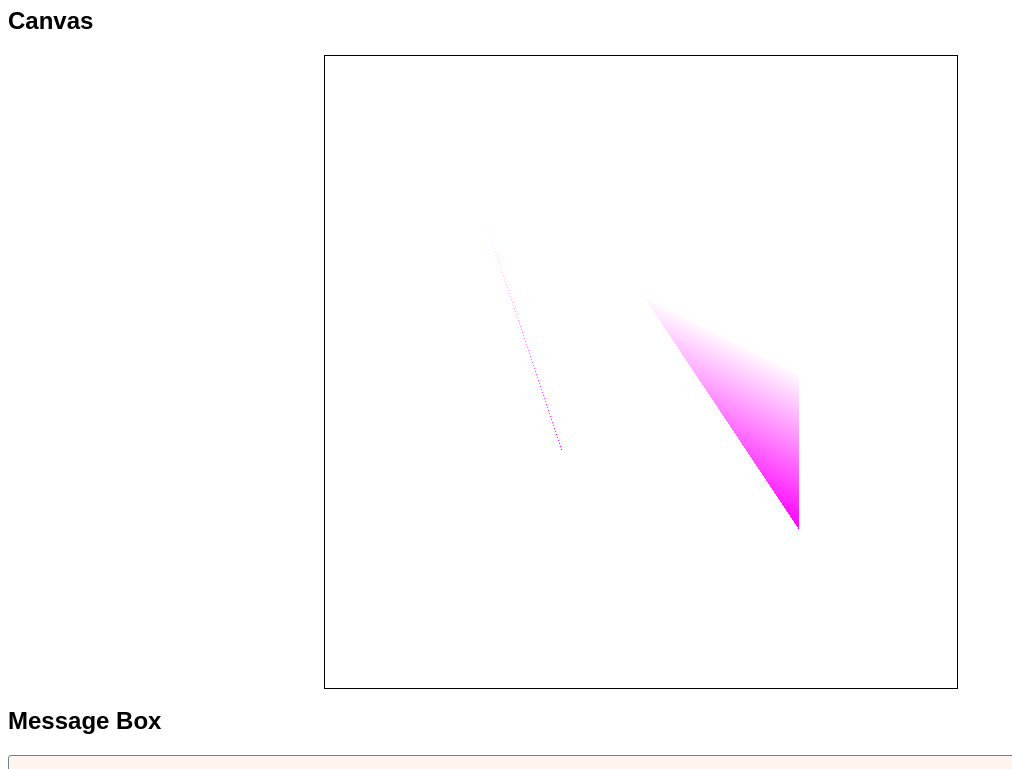
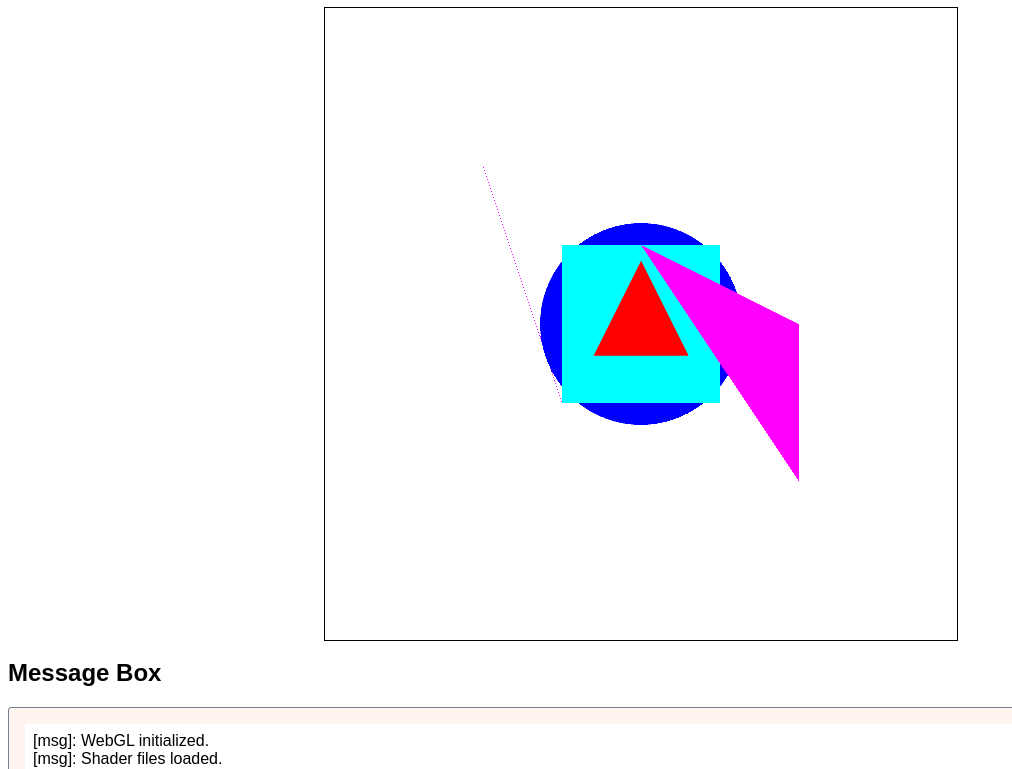
Before and after one commit to phyeony/cmpt361, a plain HTML site: page as1/index.html in a window 1280 px wide. Shown: the part 73-842 px from the top of the page, without its empty margins (0-1012 px from the left). Drawn offline with Linux system fonts and the light colour scheme; animation ran at ten frames a second.

Commit message:
move tutorial code to pacman

```diff
--- a/as1/index.html
+++ b/as1/index.html
@@ -9,11 +9,7 @@
 
 
 <body>
-
-    <h1>Drawing a Cube</h1>
-
-    <h2>Canvas</h2>
-
+    <h1>Pacman</h1>
     <div class="canvasContainer">
         <canvas id="myCanvas" tabindex="1"></canvas>
     </div>
--- a/as1/pacman.js
+++ b/as1/pacman.js
@@ -65,43 +65,88 @@ function initializeContext() {
     logMessage("WebGL initialized.");
 }
 
-function drawCircle() {
-    // Create a buffer object
-    var vertexBuffer = gl.createBuffer(),
-        vertices = [],
-        vertCount = 2;
+function drawCircle(radius, centerX, centerY, color, vertexBuffer, colorBuffer) {
+    var circleVertices = [];
+    var circleColor = [];
     for (var i=0.0; i<=360; i+=1) {
         // degrees to radians
         var j = i * Math.PI / 180;
         // X Y Z
         var vert1 = [
-        Math.sin(j),
-        Math.cos(j),
-        // 0,
+          centerX+radius*Math.sin(j),
+          centerY+radius*Math.cos(j),
         ];
         var vert2 = [
-        0,
-        0,
-        // 0,
+          centerX,
+          centerY,
         ];
-      // DONUT:
-      // var vert2 = [
-      //   Math.sin(j)*0.5,
-      //   Math.cos(j)*0.5,
-      // ];
-      vertices = vertices.concat(vert1);
-      vertices = vertices.concat(vert2);
+        circleVertices = circleVertices.concat(vert1);
+        circleVertices = circleVertices.concat(vert2);
+        circleColor = circleColor.concat(color)
+        circleColor = circleColor.concat(color)
     }
-    var n = vertices.length / vertCount;
-    gl.bindBuffer(gl.ARRAY_BUFFER, vertexBuffer);
-    gl.bufferData(gl.ARRAY_BUFFER, new Float32Array(vertices), gl.STATIC_DRAW);
+    drawA(gl.TRIANGLE_STRIP, circleVertices, circleColor, vertexBuffer, colorBuffer)
+}
 
-    var aPosition = gl.getAttribLocation(program, 'position');
-    gl.enableVertexAttribArray(aPosition);
-    gl.vertexAttribPointer(aPosition, vertCount, gl.FLOAT, false, 0, 0);
+function drawRectangle(centerX, centerY, width, height, color, vertexBuffer, colorBuffer) {
+    var rectangleVertices = [
+        centerX-width/2, centerY-height/2,
+        centerX+width/2, centerY-height/2,
+        centerX-width/2, centerY+height/2,
+        centerX+width/2, centerY+height/2,
+    ]
+    var rectangleColor = []
+    for(var i=0;i<8;i++){
+        rectangleColor = rectangleColor.concat(color)
+    }
+    drawA(gl.TRIANGLE_STRIP, rectangleVertices, rectangleColor, vertexBuffer, colorBuffer)
+}
 
-    gl.drawArrays(gl.TRIANGLE_STRIP, 0, n);
+function drawCustomTriangle(centerX, centerY, width, height, color, vertexBuffer, colorBuffer) {
+    var triangleVertices = [
+        centerX-width/2, centerY - 1/3*height,
+        centerX, centerY + 2/3 * height,
+        centerX+width/2, centerY - 1/3*height,
+    ]
+    var triangleColor = []
+    for(var i=0;i<3;i++){
+        triangleColor = triangleColor.concat(color)
     }
+    // console.log(rectangleColor)
+    drawA(gl.TRIANGLE_STRIP, triangleVertices, triangleColor, vertexBuffer, colorBuffer)
+}
+ // function drawCircle() {
+//     // Create a buffer object
+//     var vertexBuffer = gl.createBuffer(),
+//         vertices = [],
+//         vertCount = 2;
+//     for (var i=0.0; i<=360; i+=1) {
+//       // degrees to radians
+//       var j = i * Math.PI / 180;
+//       // X Y Z
+//       var vert1 = [
+//         Math.sin(j),
+//         Math.cos(j),
+//       ];
+//       var vert2 = [
+//         0, // center X
+//         0, // center Y
+//       ];
+//       // DONUT:
+
+//       vertices = vertices.concat(vert1);
+//       vertices = vertices.concat(vert2);
+//     }
+//     var n = vertices.length / vertCount;
+//     gl.bindBuffer(gl.ARRAY_BUFFER, vertexBuffer);
+//     gl.bufferData(gl.ARRAY_BUFFER, new Float32Array(vertices), gl.STATIC_DRAW);
+
+//     var aPosition = gl.getAttribLocation(program, 'position');
+//     gl.enableVertexAttribArray(aPosition);
+//     gl.vertexAttribPointer(aPosition, vertCount, gl.FLOAT, false, 0, 0);
+
+//     gl.drawArrays(gl.TRIANGLE_STRIP, 0, n);
+// }
 
 async function setup() {
     // TODO: Initialize the context.
@@ -154,12 +199,20 @@ function createBuffers() {
 
 // Draws the vertex data.
 function render() {
-    // TODO: Clear the screen (for COLOR_BUFFER_BIT)
+    // Clear the screen (for COLOR_BUFFER_BIT)
     gl.clear(gl.COLOR_BUFFER_BIT);
 
-    // TODO: Set the rendering st`ate to use the shader program
+    // Set the rendering st`ate to use the shader program
     gl.useProgram(prog);
 
+    // Create the vertex buffer and color buffer
+    var vertexBuffer = gl.createBuffer();
+    var colorBuffer = gl.createBuffer();
+
+    if (!vertexBuffer || !colorBuffer) {
+        console.log('Failed to create the buffer object');
+        return -1;
+    }
 
     var pointsVertices = [
         -0.5, -0.5
@@ -170,28 +223,61 @@ function render() {
     var triangleVertices = [
         +0.5, -0.5,  0.0, 0.25,  +0.5, 0.0
     ]
+    var circleVertices = []
 
+
+    var circleColor = []
+    var radius = 0.3;
+    var centerX = -0.3;
+    var centerY = -0.3;
+
+    for (var i=0.0; i<=360; i+=1) {
+        // degrees to radians
+        var j = i * Math.PI / 180;
+        // X Y Z
+        var vert1 = [
+          centerX+radius*Math.sin(j),
+          centerY+radius*Math.cos(j),
+        ];
+        var vert2 = [
+          centerX,
+          centerY,
+        ];
+        circleVertices = circleVertices.concat(vert1);
+        circleVertices = circleVertices.concat(vert2);
+        circleColor = circleColor.concat([0.0, 0.0, 1.0])
+        circleColor = circleColor.concat([0.0, 0.0, 1.0])
+    }
     var colors = [
-        1, 0, 1, 1, // red
+        1, 0, 1,
+        1, 0, 1,
+        1, 0, 1// red
     ]
 
-    drawA(gl.POINTS, pointsVertices, colors);
-    drawA(gl.LINES, linesVertices, colors);
-    drawA(gl.TRIANGLES, triangleVertices, colors);
+    // Draw points
+    drawA(gl.POINTS, pointsVertices, colors, vertexBuffer, colorBuffer);
 
+    // Draw lines
+    drawA(gl.LINES, linesVertices, colors, vertexBuffer, colorBuffer);
+    // Draw Circle
+    drawCircle(0.32, 0, 0, [0,0,1], vertexBuffer, colorBuffer)
+    drawRectangle(0,0, 0.5, 0.5, [0,1,1], vertexBuffer, colorBuffer)
+    drawCustomTriangle(0, 0, 0.3, 0.3, [1,0,0], vertexBuffer, colorBuffer)
+
+    // Draw triangles
+    drawA(gl.TRIANGLES, triangleVertices, colors, vertexBuffer, colorBuffer);
+
+
+    // Delete the vertex buffer and color buffer
+    gl.deleteBuffer(vertexBuffer);
+    gl.deleteBuffer(colorBuffer);
     // TODO: Call this function repeatedly with requestAnimationFrame.
     requestAnimationFrame(render);
 }
 
  // Generic format
- function drawA(type, vertices, colors) {
+ function drawA(type, vertices, colors, vertexBuffer, colorBuffer) {
     var n = vertices.length / 2;
-
-    var vertexBuffer = gl.createBuffer();
-    if (!vertexBuffer) {
-      console.log('Failed to create the buffer object');
-      return -1;
-    }
 
     gl.bindBuffer(gl.ARRAY_BUFFER, vertexBuffer);
     gl.bufferData(gl.ARRAY_BUFFER, new Float32Array(vertices), gl.STATIC_DRAW);
@@ -201,15 +287,9 @@ function render() {
       console.log('Failed to get the storage location of aPosition');
       return -1;
     }
-
     gl.vertexAttribPointer(aPosition, 2, gl.FLOAT, false, 0, 0);
     gl.enableVertexAttribArray(aPosition);
 
-    var colorBuffer = gl.createBuffer();
-    if (!colorBuffer) {
-      console.log('Failed to create the buffer object');
-      return -1;
-    }
 
     gl.bindBuffer(gl.ARRAY_BUFFER, colorBuffer);
     gl.bufferData(gl.ARRAY_BUFFER, new Float32Array(colors), gl.STATIC_DRAW);
@@ -219,10 +299,9 @@ function render() {
       console.log('Failed to get the storage location of aColor');
       return -1;
     }
-
-    gl.vertexAttribPointer(aColor, 4, gl.FLOAT, false, 0, 0);
+    gl.vertexAttribPointer(aColor, 3, gl.FLOAT, false, 0, 0);
     gl.enableVertexAttribArray(aColor);
-
+    gl.bindVertexArray(null);
 
     if (n < 0) {
       console.log('Failed to set the positions of the vertices');
```
Lines whose indentation alone changed are shown as unchanged.
